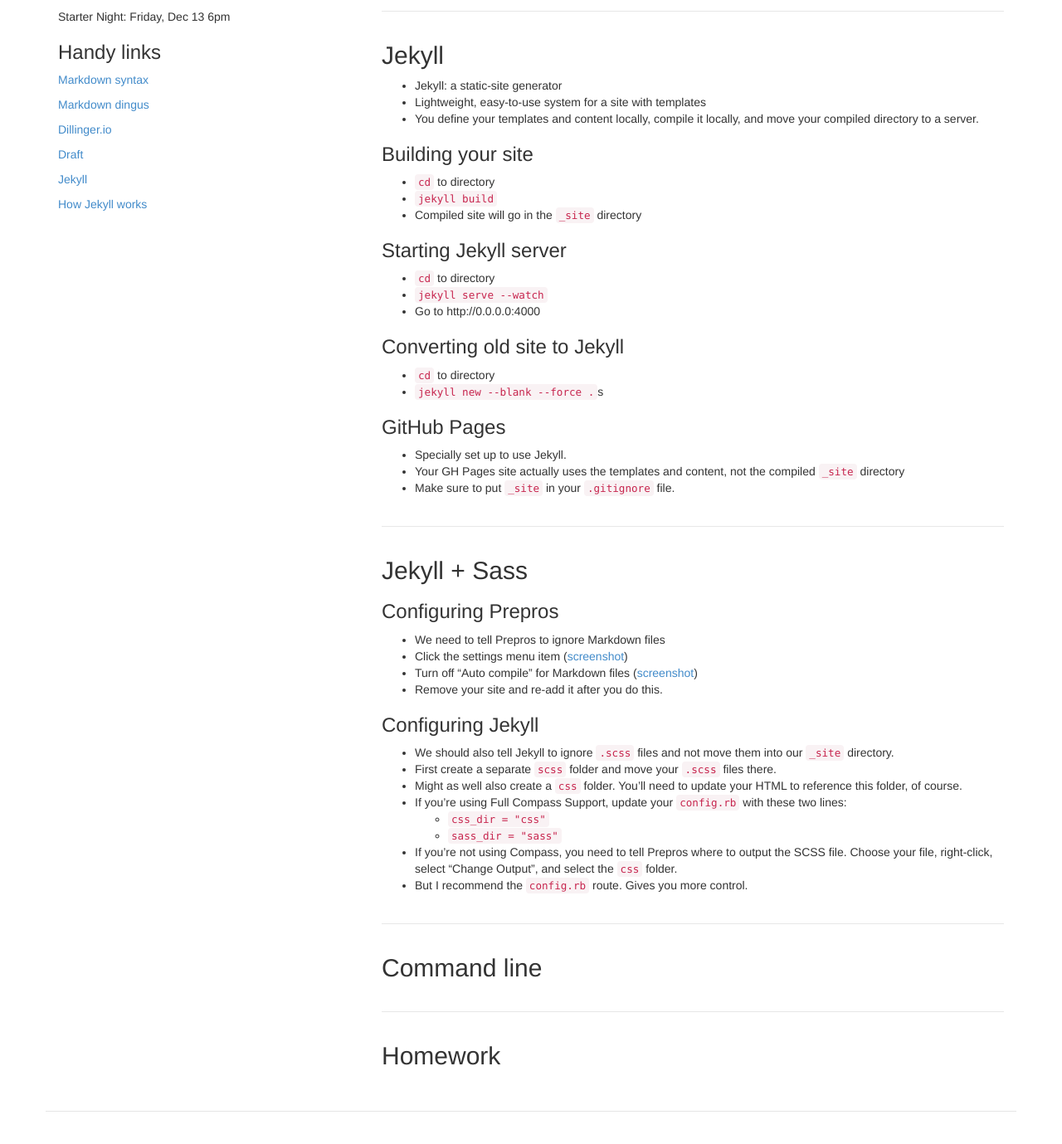
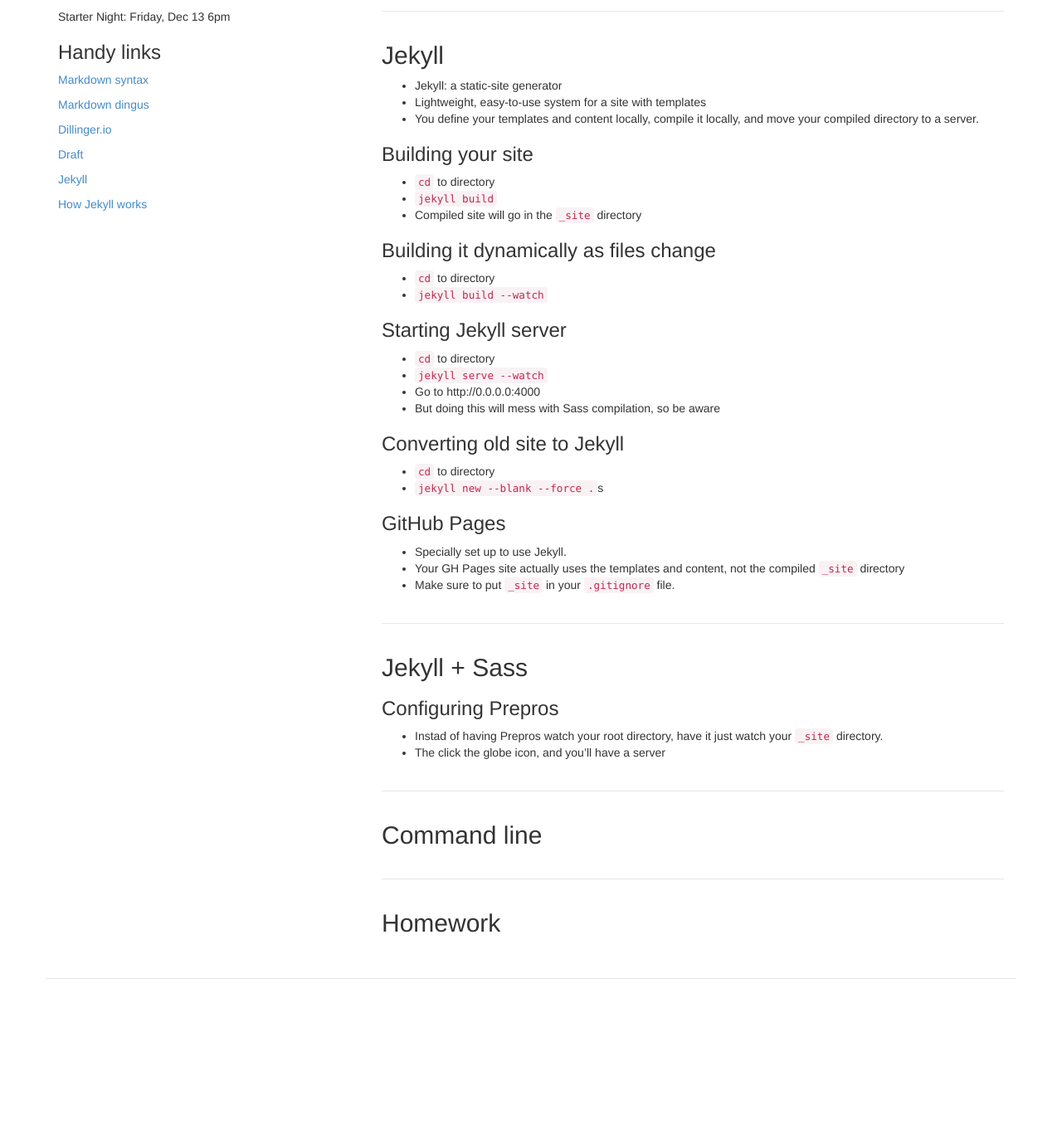
Before and after one commit to tsl-frontend/tsl-frontend.github.io, a Jekyll site: the page built from _posts/2013-11-13-14.md, in a window 1280 px wide and 1400 px high, scrolled down 298 px. Shown: the top 1379 px of the window at 83% size. Built offline with Jekyll 4.4.1, drawn with Linux system fonts in a browser that asks for light colours; Markdown is read by kramdown in place of the engine named in the settings; after the commit the page ends 1538 px from its top, so only the background shows below that.

Commit message:
Switched to rendering sass directly in the _site folder.

```diff
--- a/_config.yml
+++ b/_config.yml
@@ -3,4 +3,3 @@ markdown: redcarpet
 pygments: true
 baseurl: /
 permalink: none
-exclude: [sass]
--- a/_posts/2013-11-13-14.md
+++ b/_posts/2013-11-13-14.md
@@ -33,11 +33,17 @@ screencasts:
 - `jekyll build`
 - Compiled site will go in the `_site` directory
 
+### Building it dynamically as files change
+
+- `cd` to directory
+- `jekyll build --watch`
+
 ### Starting Jekyll server
 
 - `cd` to directory
 - `jekyll serve --watch`
 - Go to http://0.0.0.0:4000
+- But doing this will mess with Sass compilation, so be aware
 
 ### Converting old site to Jekyll
 
@@ -52,6 +58,12 @@ screencasts:
 
 ## Jekyll + Sass
 
+### Configuring Prepros
+
+- Instad of having Prepros watch your root directory, have it just watch your `_site` directory.
+- The click the globe icon, and you'll have a server
+
+{% comment %}
 ### Configuring Prepros
 
 - We need to tell Prepros to ignore Markdown files
@@ -69,6 +81,7 @@ screencasts:
   - `sass_dir = "sass"`
 - If you're not using Compass, you need to tell Prepros where to output the SCSS file. Choose your file, right-click, select "Change Output", and select the `css` folder.
 - But I recommend the `config.rb` route. Gives you more control.
+{% endcomment %}
 
 ## Command line
 
```
